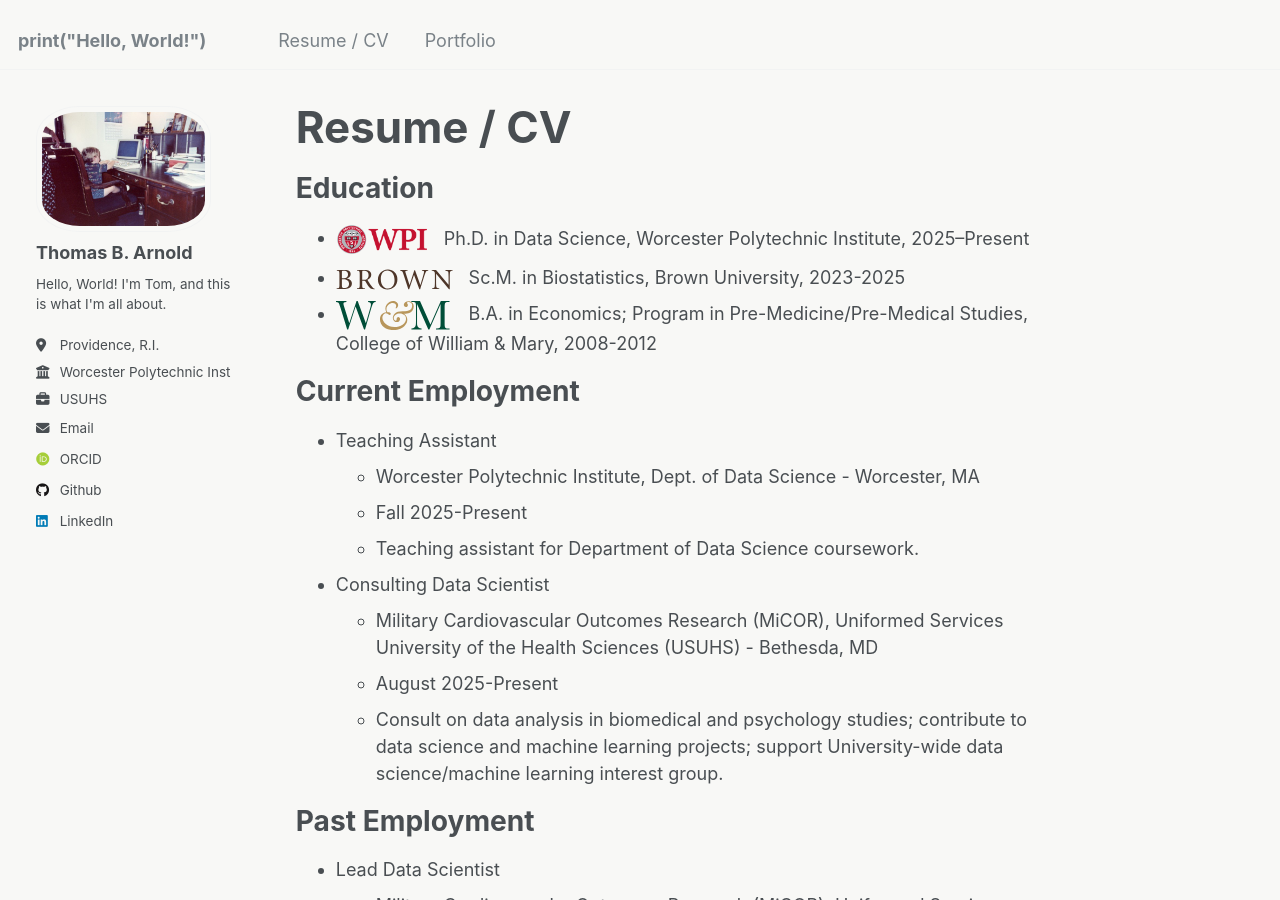
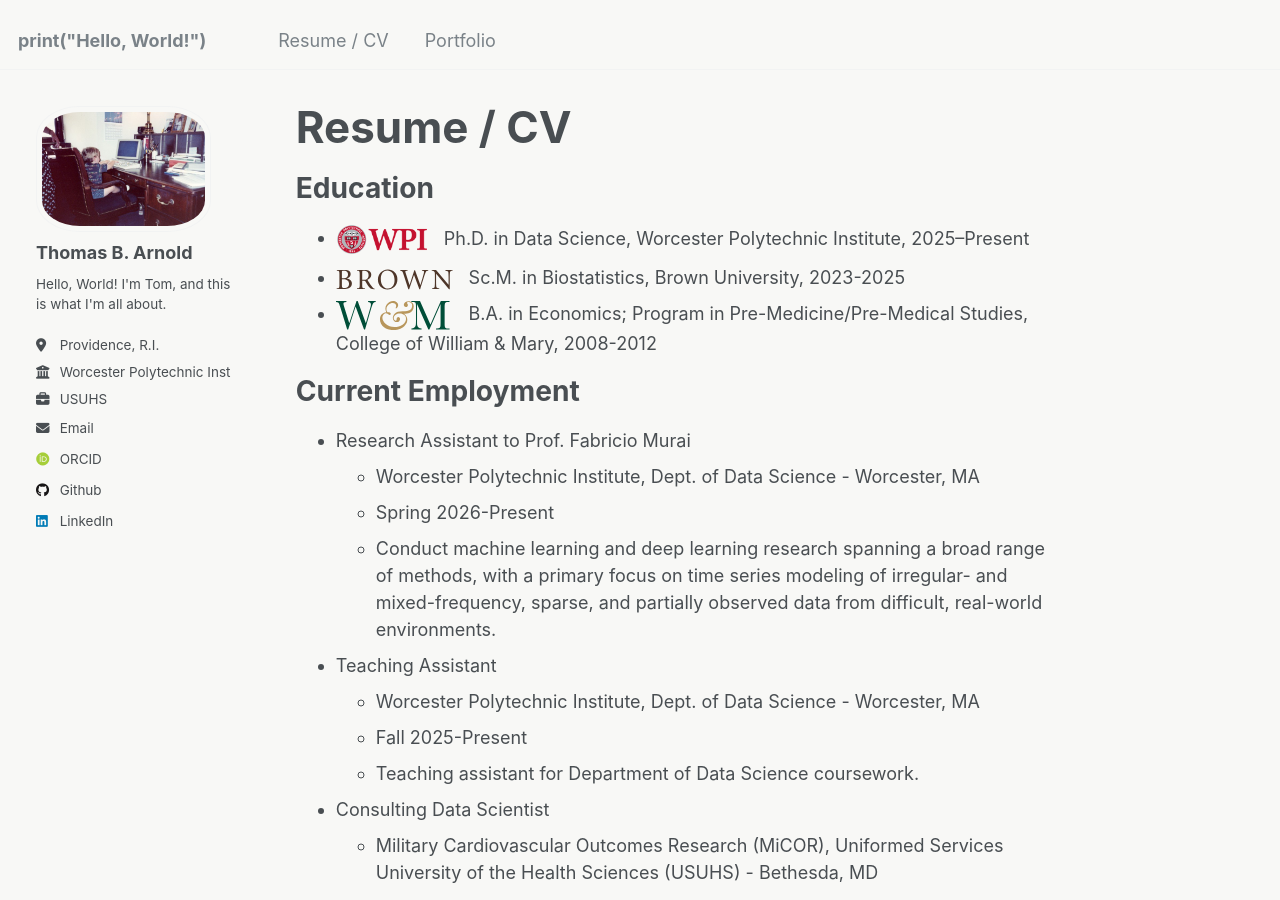
Before and after one commit to tomrannosaurus/tomrannosaurus.github.io, a Jekyll site: the page built from _pages/about.md, in a window 1280 px wide and 900 px high. Built offline with Jekyll 4.4.1, drawn with Linux system fonts in a browser that asks for light colours; some web fonts are replaced.

Commit message:
Add Research Assistant position to CV

```diff
--- a/_pages/about.md
+++ b/_pages/about.md
@@ -19,6 +19,11 @@ Education
 
 Current Employment
 ======
+* Research Assistant to Prof. Fabricio Murai
+  * Worcester Polytechnic Institute, Dept. of Data Science - Worcester, MA
+  * Spring 2026-Present
+  * Conduct machine learning and deep learning research spanning a broad range of methods, with a primary focus on time series modeling of irregular- and mixed-frequency, sparse, and partially observed data from difficult, real-world environments.
+
 * Teaching Assistant
   * Worcester Polytechnic Institute, Dept. of Data Science - Worcester, MA
   * Fall 2025-Present
```
